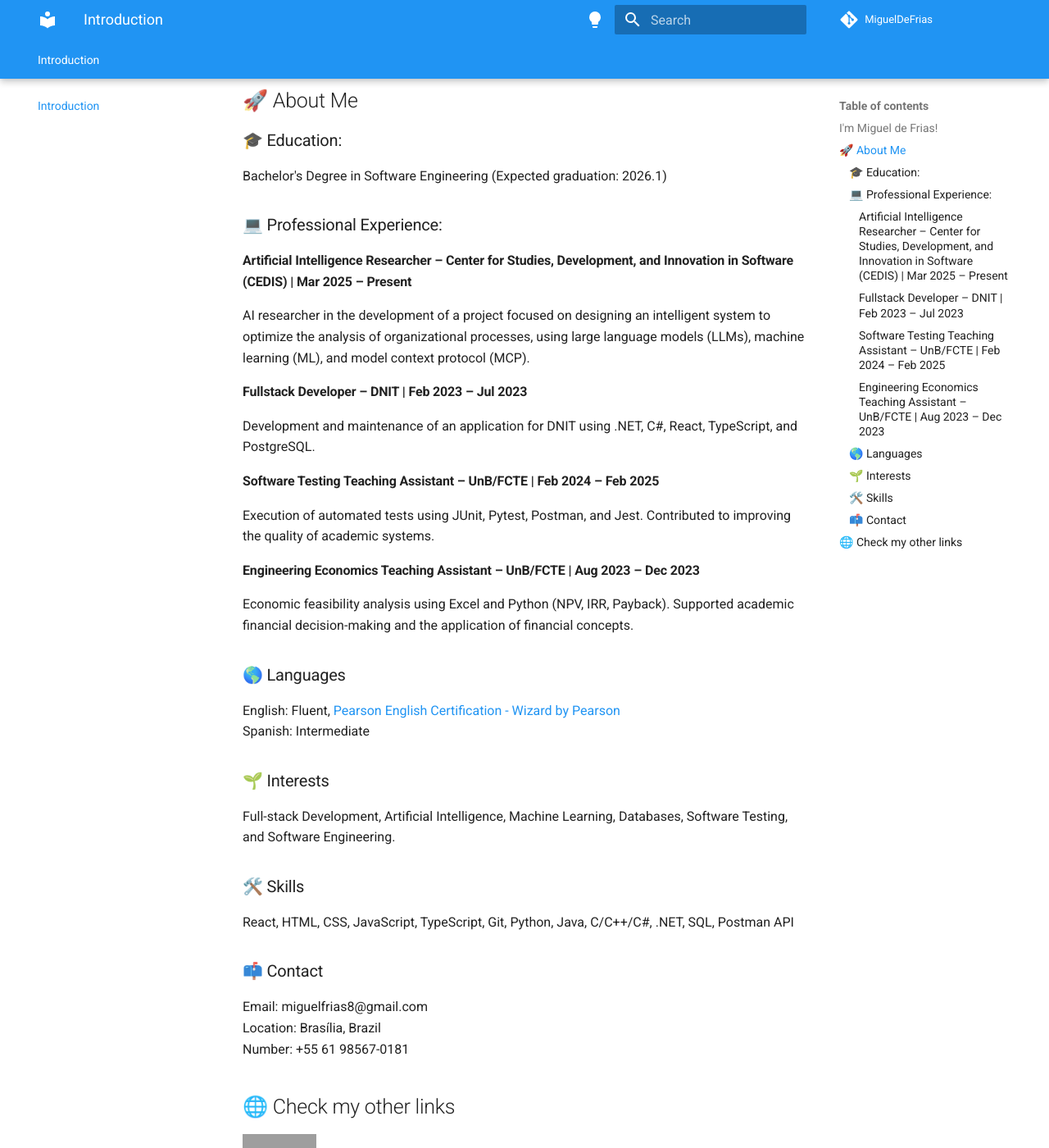
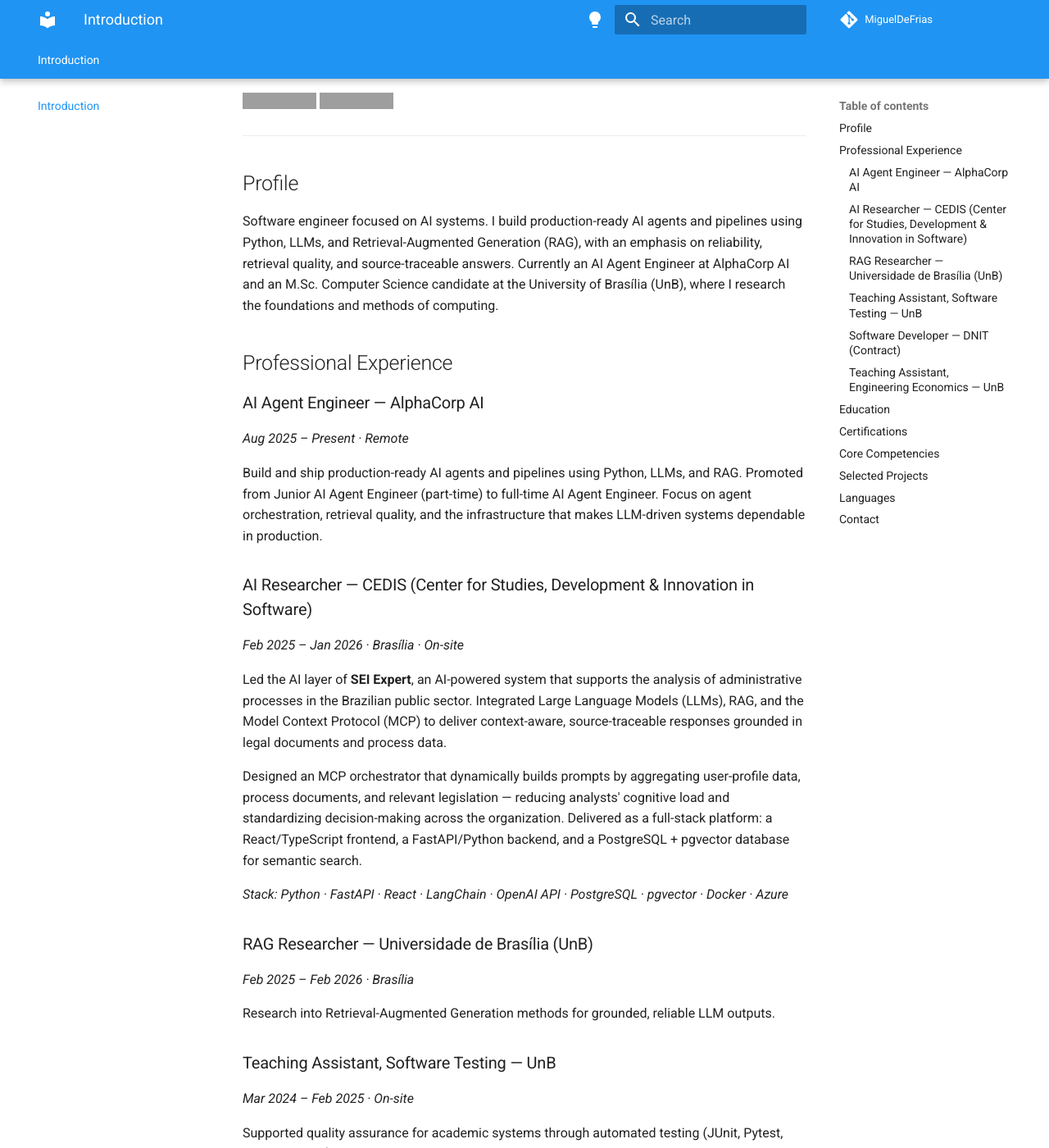
Before and after one commit to migueldefrias/MiguelDeFrias, an MkDocs documentation site: the page built from docs/index.md, in a window 1280 px wide and 1400 px high, scrolled down 198 px. Shown: the whole window at 82% size. Built offline with MkDocs 1.6.1 and Material for MkDocs 9.7.7, drawn with Linux system fonts in a browser that asks for light colours; comment, search, counter and statistics services are not loaded; some of the changed text lies outside the part shown; grey boxes are pictures that could not be loaded.

Commit message:
Rewrite profile with professional, business-focused content
Restructure README and docs around AI engineering impact (agents, RAG,
MCP, public-sector AI) instead of a raw programming-language list. Pull
current role, experience, education, certifications, and projects from
LinkedIn. Add professional email and portfolio link.

Co-Authored-By: Claude Opus 4.8 (1M context) <noreply@anthropic.com>

```diff
--- a/docs/index.md
+++ b/docs/index.md
@@ -1,39 +1,88 @@
-# Hi!
-## I'm Miguel de Frias!
+# Miguel de Frias
 
-## 🚀 About Me
-### 🎓 Education:
-Bachelor's Degree in Software Engineering (Expected graduation: 2026.1)
-### 💻 Professional Experience:
+**AI Agent Engineer @ AlphaCorp AI · M.Sc. Computer Science @ University of Brasília (UnB)**
 
-#### **Artificial Intelligence Researcher – Center for Studies, Development, and Innovation in Software (CEDIS)** | Mar 2025 – Present
-AI researcher in the development of a project focused on designing an intelligent system to optimize the analysis of organizational processes, using large language models (LLMs), machine learning (ML), and model context protocol (MCP).
+📍 Brasília, Brazil
 
-#### **Fullstack Developer – DNIT** | Feb 2023 – Jul 2023
-Development and maintenance of an application for DNIT using .NET, C#, React, TypeScript, and PostgreSQL.
+[![LinkedIn](https://img.shields.io/badge/LinkedIn-0077B5?style=for-the-badge&logo=linkedin&logoColor=white)](https://www.linkedin.com/in/miguel-de-frias/)
+[![Email](https://img.shields.io/badge/Email-D14836?style=for-the-badge&logo=gmail&logoColor=white)](mailto:miguel.frias@alphacorp.ai)
 
-#### **Software Testing Teaching Assistant – UnB/FCTE** | Feb 2024 – Feb 2025
-Execution of automated tests using JUnit, Pytest, Postman, and Jest. Contributed to improving the quality of academic systems.
+---
 
-#### **Engineering Economics Teaching Assistant – UnB/FCTE** | Aug 2023 – Dec 2023
-Economic feasibility analysis using Excel and Python (NPV, IRR, Payback). Supported academic financial decision-making and the application of financial concepts.
+## Profile
 
-### 🌎 Languages
-English: Fluent, [Pearson English Certification - Wizard by Pearson](/assets/Cert.Ingles_MiguelBarbosa.pdf) <br>
-Spanish: Intermediate
+Software engineer focused on AI systems. I build production-ready AI agents and pipelines using Python, LLMs, and Retrieval-Augmented Generation (RAG), with an emphasis on reliability, retrieval quality, and source-traceable answers. Currently an AI Agent Engineer at AlphaCorp AI and an M.Sc. Computer Science candidate at the University of Brasília (UnB), where I research the foundations and methods of computing.
 
-### 🌱 Interests
-Full-stack Development, Artificial Intelligence, Machine Learning, Databases, Software Testing, and Software Engineering.
-### 🛠️ Skills
+## Professional Experience
 
-React, HTML, CSS, JavaScript, TypeScript, Git, Python, Java, C/C++/C#, .NET, SQL, Postman API
+### AI Agent Engineer — AlphaCorp AI
+*Aug 2025 – Present · Remote*
 
+Build and ship production-ready AI agents and pipelines using Python, LLMs, and RAG. Promoted from Junior AI Agent Engineer (part-time) to full-time AI Agent Engineer. Focus on agent orchestration, retrieval quality, and the infrastructure that makes LLM-driven systems dependable in production.
 
-### 📫 Contact
-Email: miguelfrias8@gmail.com <br>
-Location: Brasília, Brazil <br>
-Number: +55 61 98567-0181
+### AI Researcher — CEDIS (Center for Studies, Development & Innovation in Software)
+*Feb 2025 – Jan 2026 · Brasília · On-site*
 
-## 🌐 Check my other links
-[![LinkedIn](https://img.shields.io/badge/LinkedIn-0077B5?style=for-the-badge&logo=linkedin&logoColor=white
-)](https://www.linkedin.com/in/miguel-de-frias/)
+Led the AI layer of **SEI Expert**, an AI-powered system that supports the analysis of administrative processes in the Brazilian public sector. Integrated Large Language Models (LLMs), RAG, and the Model Context Protocol (MCP) to deliver context-aware, source-traceable responses grounded in legal documents and process data.
+
+Designed an MCP orchestrator that dynamically builds prompts by aggregating user-profile data, process documents, and relevant legislation — reducing analysts' cognitive load and standardizing decision-making across the organization. Delivered as a full-stack platform: a React/TypeScript frontend, a FastAPI/Python backend, and a PostgreSQL + pgvector database for semantic search.
+
+*Stack: Python · FastAPI · React · LangChain · OpenAI API · PostgreSQL · pgvector · Docker · Azure*
+
+### RAG Researcher — Universidade de Brasília (UnB)
+*Feb 2025 – Feb 2026 · Brasília*
+
+Research into Retrieval-Augmented Generation methods for grounded, reliable LLM outputs.
+
+### Teaching Assistant, Software Testing — UnB
+*Mar 2024 – Feb 2025 · On-site*
+
+Supported quality assurance for academic systems through automated testing (JUnit, Pytest, Postman, Jest).
+
+### Software Developer — DNIT (Contract)
+*Mar 2023 – Aug 2023 · Brasília · Hybrid*
+
+Developed and maintained an application for Brazil's National Department of Transport Infrastructure (DNIT), delivered in partnership with the University of Brasília. *Stack: .NET, C#, React, TypeScript, PostgreSQL.*
+
+### Teaching Assistant, Engineering Economics — UnB
+*Sep 2022 – Feb 2023 · On-site*
+
+Economic feasibility analysis (NPV, IRR, payback) using Python and financial modeling to support academic decision-making.
+
+## Education
+
+- **M.Sc. Computer Science** — Universidade de Brasília (UnB) · 2026 – 2028
+- **B.Sc. Software Engineering** — Universidade de Brasília (UnB) · 2021 – 2025
+
+## Certifications
+
+- **Oracle Cloud Infrastructure 2025 AI Foundations Associate** (1Z0-1122-25) — Oracle · 2025
+- **Oracle Cloud Infrastructure 2025 Certified Foundations Associate** (1Z0-1085-25) — Oracle · 2025
+- Additional certifications available on [LinkedIn](https://www.linkedin.com/in/miguel-de-frias/).
+
+## Core Competencies
+
+- **AI & Agents:** Agentic AI development, AI agents, LLM orchestration, Model Context Protocol (MCP)
+- **Retrieval:** Retrieval-Augmented Generation (RAG), semantic search, vector databases (pgvector)
+- **Backend:** Python, FastAPI, LangChain, OpenAI API
+- **Frontend:** React, TypeScript
+- **Cloud & DevOps:** Azure, Oracle Cloud Infrastructure (OCI), Docker, PostgreSQL
+
+## Selected Projects
+
+- **SEI Expert** — AI-powered organizational process analysis for the Brazilian public sector (see Experience).
+- **My Market** — Software architecture & development project applying requirements engineering, design patterns, and UML. [GitHub](https://github.com/migueldefrias/2024.1_G7_My_Market)
+- **BRB Mobilidade** — Requirements engineering for a public mobility application. [GitHub](https://github.com/migueldefrias/2023.2-BRBMobilidade)
+
+## Languages
+
+- **Portuguese** — Native
+- **English** — Full professional proficiency · [Pearson English Certification](assets/Cert.Ingles_MiguelBarbosa.pdf)
+- **Spanish** — Professional working proficiency
+
+## Contact
+
+- 💼 [LinkedIn](https://www.linkedin.com/in/miguel-de-frias/)
+- 📧 Professional: miguel.frias@alphacorp.ai
+- 📧 Personal: miguelfrias8@gmail.com
+- 📍 Brasília, Brazil
```
Also changed, not shown: README.md (+32 -6 lines).
